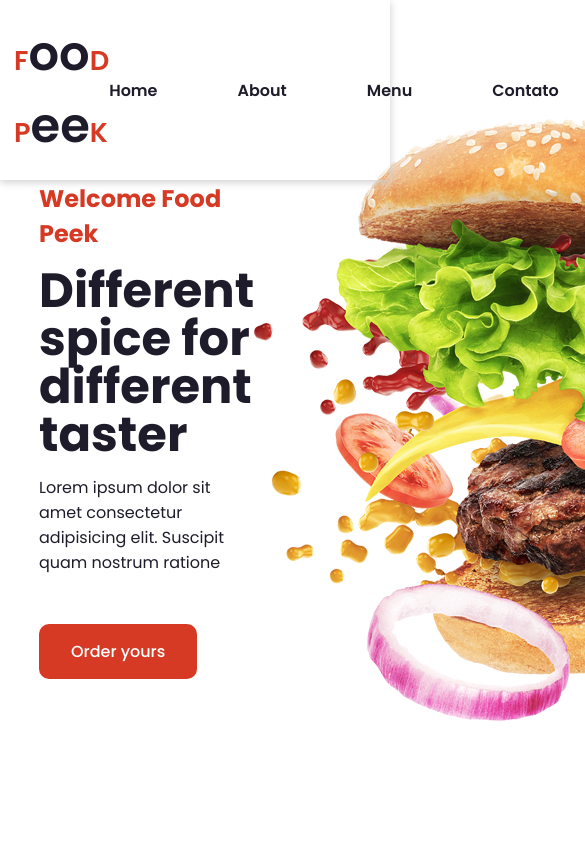
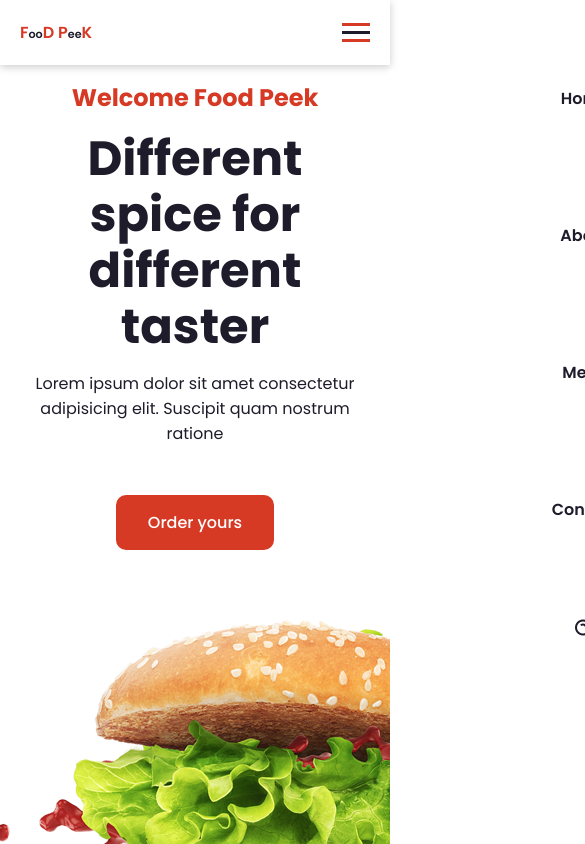
Before and after one commit to gylmonteiro/landignpagehamburgueira, a plain HTML site: page index.html in a window 390 px wide. Shown: the top 844 px of the page, 585 px wide, since content can reach past the window. Drawn offline with nearby package versions, Linux system fonts and the light colour scheme.

Commit message:
feat: created mobile version and include javascript file to nav menu

```diff
--- a/index.html
+++ b/index.html
@@ -44,5 +44,6 @@
         </div>
       </section>
     </main>
+    <script src="script.js"></script>
   </body>
 </html>
--- a/script.js
+++ b/script.js
@@ -0,0 +1,7 @@
+const menu = document.querySelector(".menu");
+const NavMenu = document.querySelector(".nav-menu");
+
+menu.addEventListener("click", () => {
+  menu.classList.toggle("ativo");
+  NavMenu.classList.toggle("ativo");
+});
--- a/style.css
+++ b/style.css
@@ -134,3 +134,94 @@ body {
   background-color: var(--white);
   color: var(--red);
 }
+
+.home-img {
+  width: 100%;
+}
+
+/* Responsividade */
+@media (max-width: 785px) {
+  .navigation {
+    padding: 18px 20px;
+  }
+
+  .navigation .logo {
+    color: var(--red);
+    font-size: 1rem;
+    font-weight: 600;
+  }
+
+  .navigation .logo:hover {
+    color: var(--dark);
+    font-size: 1rem;
+    font-weight: 600;
+  }
+  .logo span {
+    color: var(--dark);
+    font-size: 0.7rem;
+  }
+
+  .logo span:hover {
+    color: var(--red);
+    font-size: 1.7rem;
+  }
+
+  .menu.ativo .bar:nth-child(1) {
+    transform: translateY(8px) rotate(45deg);
+  }
+
+  .menu.ativo .bar:nth-child(2) {
+    opacity: 0;
+  }
+
+  .menu.ativo .bar:nth-child(3) {
+    transform: translateY(-8px) rotate(-45deg);
+  }
+
+  .menu {
+    display: block;
+  }
+
+  .nav-menu {
+    position: fixed;
+    right: -100%;
+    top: 70px;
+    width: 100%;
+    height: 100%;
+    flex-direction: column;
+    background-color: var(--white);
+    gap: 5rem;
+    transition: 0.3s;
+  }
+
+  .nav-menu.ativo {
+    right: 0;
+    gap: 0rem;
+  }
+
+  .nav-item {
+    margin: 16px 0;
+  }
+
+  .home {
+    display: flex;
+    flex-direction: column;
+    align-items: center;
+    text-align: center;
+    justify-content: space-between;
+    padding: 5rem 2rem;
+    overflow: hidden;
+    gap: 5rem;
+  }
+
+  .home-text .text-h1 {
+    line-height: 3.5rem;
+  }
+
+  .home-img {
+    display: block;
+    width: 125%;
+  }
+}
+
+/* main */
```
